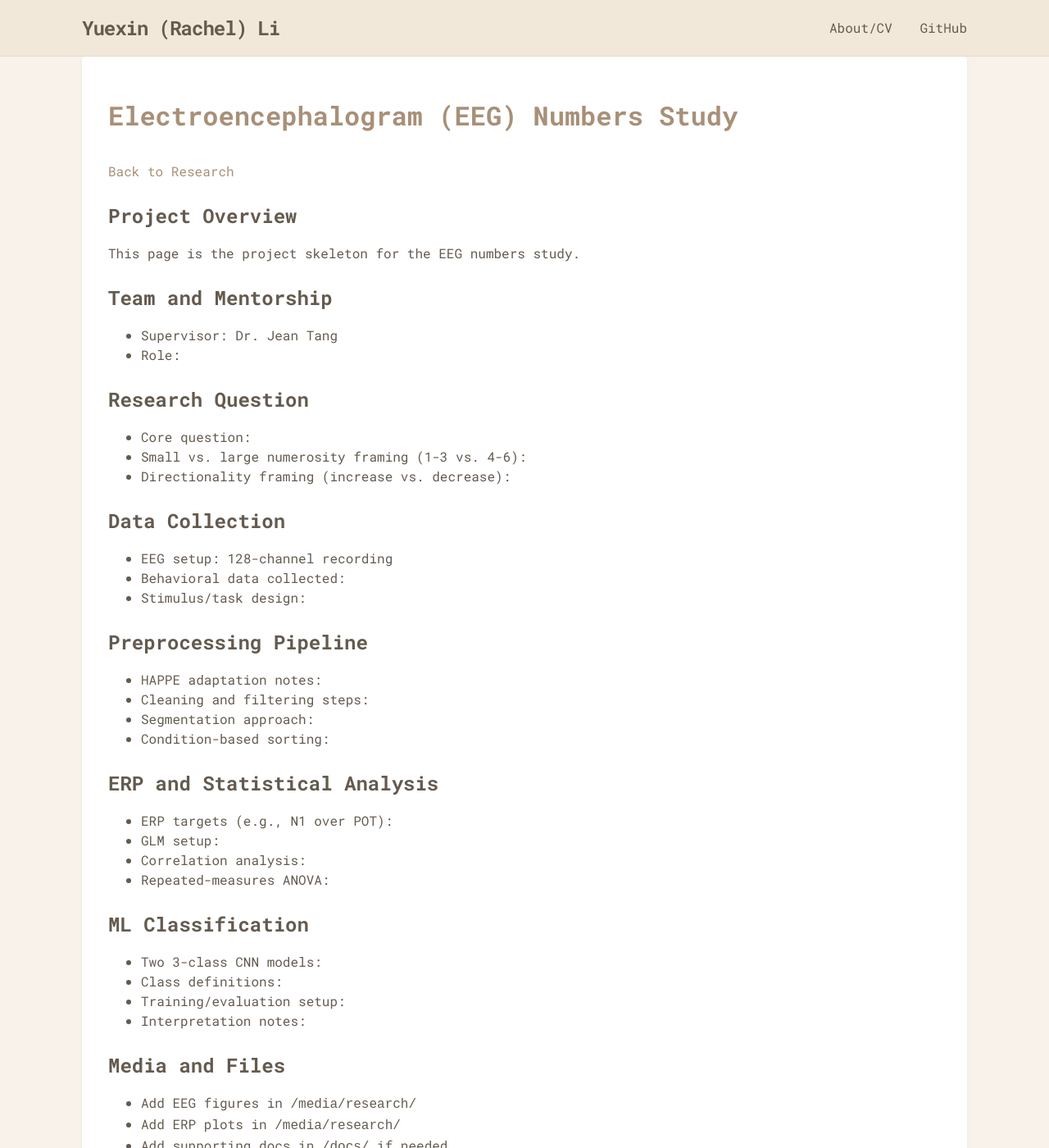
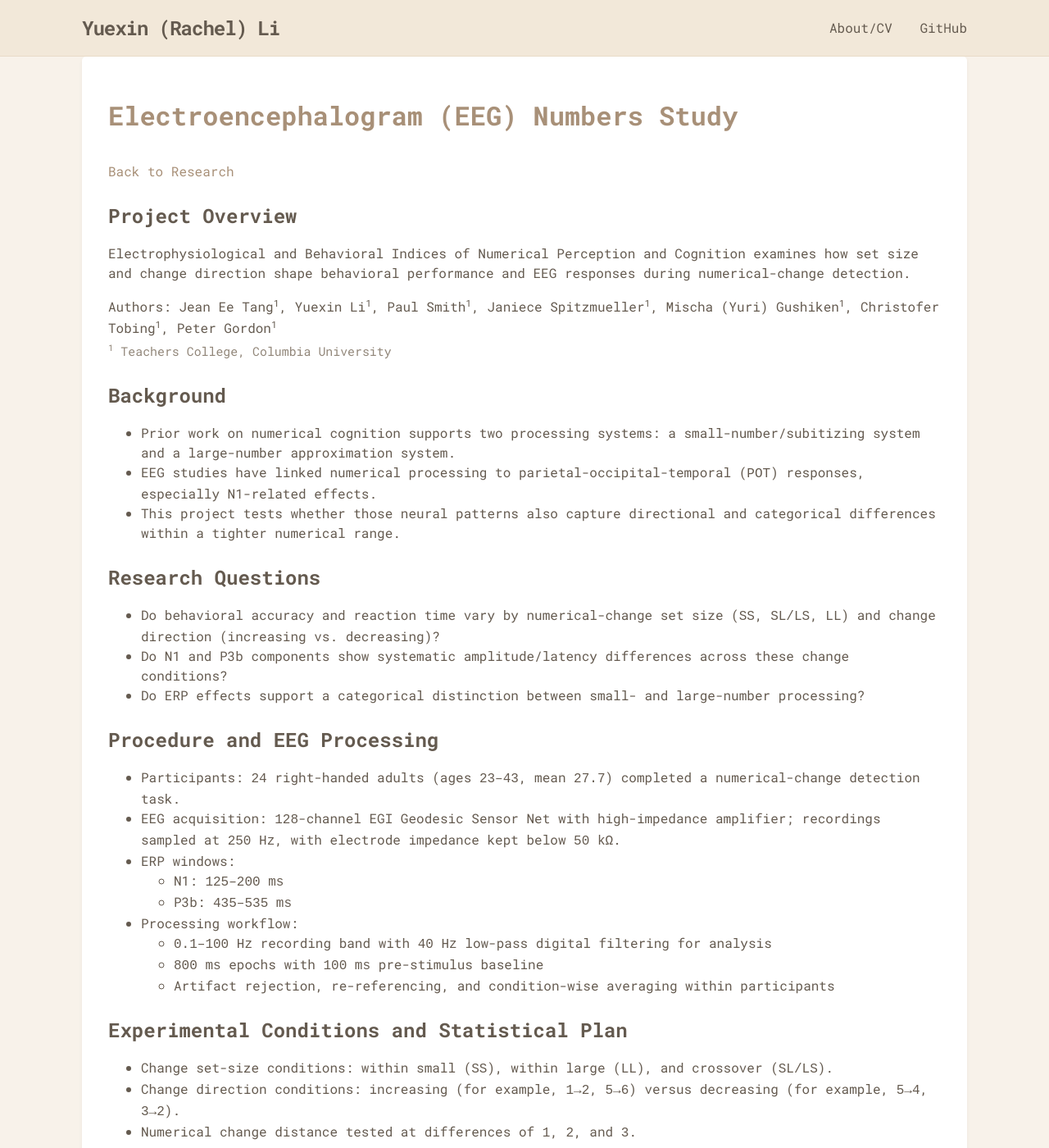
Before and after one commit to yuexin-li-7/yuexin-li-7.github.io, a Jekyll site: the page built from research/eeg-numbers-study.md, in a window 1280 px wide and 1400 px high. Shown: the whole window at 82% size. Built offline with Jekyll 4.4.1, drawn with Linux system fonts in a browser that asks for light colours; some of the changed text lies outside the part shown.

Commit message:
Build EEG numbers project page and wire poster/thumbnail

```diff
--- a/research/eeg-numbers-study.md
+++ b/research/eeg-numbers-study.md
@@ -8,53 +8,66 @@ permalink: /research/eeg-numbers-study/
 
 ## Project Overview
 
-This page is the project skeleton for the EEG numbers study.
+Electrophysiological and Behavioral Indices of Numerical Perception and Cognition examines how set size and change direction shape behavioral performance and EEG responses during numerical-change detection.
 
-## Team and Mentorship
+<div class="project-authors">Authors: Jean Ee Tang<sup>1</sup>, Yuexin Li<sup>1</sup>, Paul Smith<sup>1</sup>, Janiece Spitzmueller<sup>1</sup>, Mischa (Yuri) Gushiken<sup>1</sup>, Christofer Tobing<sup>1</sup>, Peter Gordon<sup>1</sup></div>
+<div class="project-affiliations"><sup>1</sup> Teachers College, Columbia University</div>
 
-- Supervisor: Dr. Jean Tang
-- Role:
+## Background
 
-## Research Question
+- Prior work on numerical cognition supports two processing systems: a small-number/subitizing system and a large-number approximation system.
+- EEG studies have linked numerical processing to parietal-occipital-temporal (`POT`) responses, especially N1-related effects.
+- This project tests whether those neural patterns also capture directional and categorical differences within a tighter numerical range.
 
-- Core question:
-- Small vs. large numerosity framing (1-3 vs. 4-6):
-- Directionality framing (increase vs. decrease):
+## Research Questions
 
-## Data Collection
+- Do behavioral accuracy and reaction time vary by numerical-change set size (`SS`, `SL/LS`, `LL`) and change direction (increasing vs. decreasing)?
+- Do N1 and P3b components show systematic amplitude/latency differences across these change conditions?
+- Do ERP effects support a categorical distinction between small- and large-number processing?
 
-- EEG setup: 128-channel recording
-- Behavioral data collected:
-- Stimulus/task design:
+## Procedure and EEG Processing
 
-## Preprocessing Pipeline
+- Participants: `24` right-handed adults (ages `23–43`, mean `27.7`) completed a numerical-change detection task.
+- EEG acquisition: `128`-channel EGI Geodesic Sensor Net with high-impedance amplifier; recordings sampled at `250 Hz`, with electrode impedance kept below `50 kΩ`.
+- ERP windows:
+  - N1: `125–200 ms`
+  - P3b: `435–535 ms`
+- Processing workflow:
+  - `0.1–100 Hz` recording band with `40 Hz` low-pass digital filtering for analysis
+  - `800 ms` epochs with `100 ms` pre-stimulus baseline
+  - Artifact rejection, re-referencing, and condition-wise averaging within participants
 
-- HAPPE adaptation notes:
-- Cleaning and filtering steps:
-- Segmentation approach:
-- Condition-based sorting:
+## Experimental Conditions and Statistical Plan
 
-## ERP and Statistical Analysis
+- Change set-size conditions: within small (`SS`), within large (`LL`), and crossover (`SL/LS`).
+- Change direction conditions: increasing (for example, `1→2`, `5→6`) versus decreasing (for example, `5→4`, `3→2`).
+- Numerical change distance tested at differences of `1`, `2`, and `3`.
+- Analyses included repeated-measures ANOVA, ERP condition contrasts, and correlation analyses linking EEG indices with behavior.
 
-- ERP targets (e.g., N1 over POT):
-- GLM setup:
-- Correlation analysis:
-- Repeated-measures ANOVA:
+## Results Summary
 
-## ML Classification
+- Behavioral effects:
+  - Accuracy showed significant effects of set size (`p<0.0001`) and direction (`p<0.01`).
+  - Reaction time showed significant effects of set size (`p<0.0001`), direction (`p<0.01`), and their interaction (`p<0.0001`).
+  - Accuracy was lowest for `LL`, and reaction time was longest for increasing-large changes.
+- ERP effects:
+  - N1 and P3b profiles varied across direction and set-size combinations.
+  - In `SS` and crossover sets, decreasing changes elicited stronger N1/P3b responses; trends were reversed in `LL` sets.
+- Brain-behavior coupling:
+  - P3b latency correlated with reaction time (`r=0.425`, `p<0.01`).
+  - N1 and P3b amplitudes showed positive correlation (`r=0.263`, `p<0.05`).
 
-- Two 3-class CNN models:
-- Class definitions:
-- Training/evaluation setup:
-- Interpretation notes:
+## Discussion
 
-## Media and Files
+- Findings support a neural distinction between small and large numerical processing during change detection.
+- N1 responses scaled with cardinal value in the small-number range (`1–3`) but not in the large range (`4–6`).
+- P3b patterns align with context-updating and working-memory accounts of change detection.
+- Relative to prior wide-gap designs, this narrower `1–6` continuum still revealed category-like transitions in both behavior and ERPs.
 
-- Add EEG figures in `/media/research/`
-- Add ERP plots in `/media/research/`
-- Add supporting docs in `/docs/` if needed
+## Poster
 
-## Notes
+- [View or download poster PDF]({{ '/docs/research/eeg-numbers-study-poster.pdf' | relative_url }})
 
-- Status:
-- Next update:
+<div class="resume-container">
+  <iframe class="resume-embed" src="{{ '/docs/research/eeg-numbers-study-poster.pdf' | relative_url }}" title="Electroencephalogram (EEG) Numbers Study poster"></iframe>
+</div>
```
Also changed, not shown: research.md (+6 -2 lines), media/research/Number-EEG.png (added), 1 other file.
